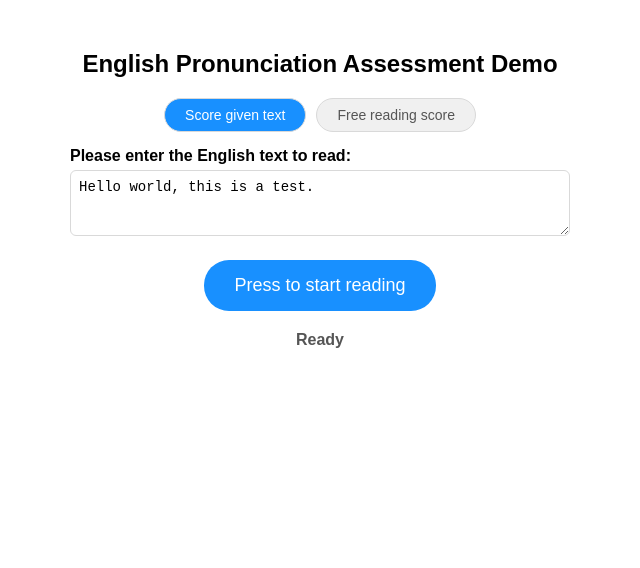
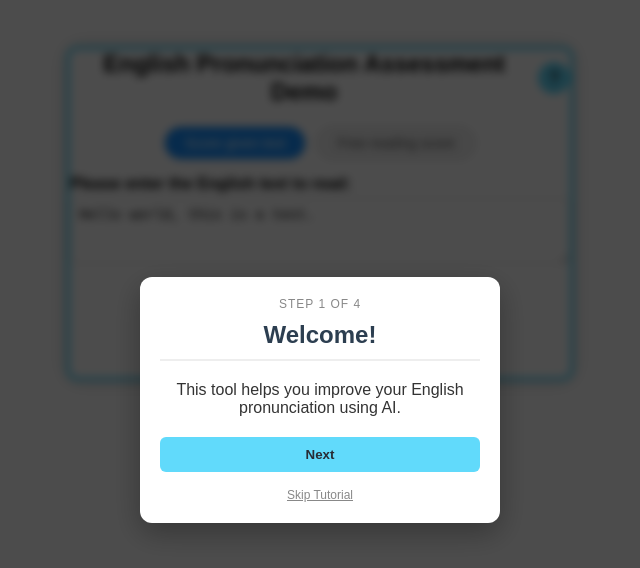
Before and after one commit to DongSunchao/hajimi_project_English_assessment, a React (Vite) app in the folder frontend/: page /app in a window 1280 px wide. Shown: the top 568 px of the page, without its empty margins (320-960 px from the left). Built offline with nearby package versions, Linux system fonts and the light colour scheme.

Commit message:
Add tutorial dialog

```diff
--- a/frontend/src/App.css
+++ b/frontend/src/App.css
@@ -460,3 +460,202 @@
   color: #9333ea;
   font-size: 12px;
 }
+
+/* Existing styles */
+
+.app-header {
+  display: flex;
+  justify-content: space-between;
+  align-items: center;
+  margin-bottom: 20px;
+  width: 100%;
+}
+
+.app-header h2 {
+  margin: 0;
+}
+
+.help-button {
+  background-color: #61dafb;
+  border: none;
+  border-radius: 50%;
+  width: 32px;
+  height: 32px;
+  font-size: 18px;
+  font-weight: bold;
+  cursor: pointer;
+  display: flex;
+  align-items: center;
+  justify-content: center;
+  color: #282c34;
+  transition: transform 0.2s, background-color 0.2s;
+}
+
+.help-button:hover {
+  transform: scale(1.1);
+  background-color: #4fa8d1;
+}
+
+/* Tutorial Dialog Styles */
+.tutorial-overlay {
+  position: fixed;
+  top: 0;
+  left: 0;
+  right: 0;
+  bottom: 0;
+  background-color: rgba(0, 0, 0, 0.7);
+  display: flex;
+  justify-content: center;
+  align-items: center;
+  z-index: 1000;
+  backdrop-filter: blur(4px);
+}
+
+.tutorial-content {
+  background: white;
+  padding: 30px;
+  border-radius: 12px;
+  max-width: 500px;
+  width: 90%;
+  box-shadow: 0 10px 30px rgba(0,0,0,0.3);
+  color: #333;
+  animation: fadeIn 0.3s ease-out;
+}
+
+@keyframes fadeIn {
+  from { opacity: 0; transform: translateY(-20px); }
+  to { opacity: 1; transform: translateY(0); }
+}
+
+.tutorial-content h3 {
+  margin-top: 0;
+  color: #2c3e50;
+  font-size: 24px;
+  border-bottom: 2px solid #eee;
+  padding-bottom: 10px;
+  margin-bottom: 20px;
+}
+
+.tutorial-steps {
+  text-align: left;
+  margin-bottom: 25px;
+}
+
+.tutorial-step {
+  display: flex;
+  align-items: flex-start;
+  margin-bottom: 15px;
+}
+
+.step-number {
+  background: #61dafb;
+  color: #282c34;
+  width: 24px;
+  height: 24px;
+  border-radius: 50%;
+  display: flex;
+  align-items: center;
+  justify-content: center;
+  margin-right: 15px;
+  flex-shrink: 0;
+  font-weight: bold;
+  font-size: 14px;
+  margin-top: 3px;
+}
+
+.tutorial-step p {
+  margin: 0;
+  line-height: 1.5;
+}
+
+.tutorial-close-btn {
+  background: #282c34;
+  color: white;
+  border: none;
+  padding: 10px 25px;
+  border-radius: 6px;
+  font-size: 16px;
+  cursor: pointer;
+  transition: background 0.2s;
+  width: 100%;
+}
+
+.tutorial-content.step-by-step {
+  position: absolute;
+  width: 320px;
+  padding: 20px;
+}
+
+.tutorial-progress {
+  font-size: 12px;
+  color: #888;
+  margin-bottom: 10px;
+  text-transform: uppercase;
+  letter-spacing: 1px;
+}
+
+.tutorial-actions {
+  display: flex;
+  gap: 10px;
+  margin-top: 20px;
+}
+
+.tutorial-btn {
+  flex: 1;
+  padding: 10px;
+  border-radius: 6px;
+  border: none;
+  cursor: pointer;
+  font-weight: bold;
+  transition: opacity 0.2s;
+}
+
+.tutorial-btn:hover {
+  opacity: 0.9;
+}
+
+.tutorial-btn.primary {
+  background-color: #61dafb;
+  color: #282c34;
+}
+
+.tutorial-btn.secondary {
+  background-color: #eee;
+  color: #333;
+}
+
+.tutorial-skip {
+  background: none;
+  border: none;
+  color: #888;
+  text-decoration: underline;
+  font-size: 12px;
+  margin-top: 15px;
+  cursor: pointer;
+  width: 100%;
+}
+
+.tutorial-highlight {
+  position: relative;
+  z-index: 1001;
+  background-color: white !important;
+  box-shadow: 0 0 0 4px #61dafb, 0 0 20px rgba(0,0,0,0.3) !important;
+  border-radius: 8px;
+  transition: box-shadow 0.3s ease;
+}
+
+.tutorial-content.step-by-step::after {
+  content: '';
+  position: absolute;
+  top: -10px;
+  left: 50%;
+  transform: translateX(-50%);
+  border-left: 10px solid transparent;
+  border-right: 10px solid transparent;
+  border-bottom: 10px solid white;
+}
+
+/* Center step doesn't need arrow */
+.tutorial-content.step-by-step[style*="fixed"]::after {
+  display: none;
+}
--- /dev/null
+++ b/frontend/src/components/TutorialDialog.jsx
@@ -0,0 +1,140 @@
+import React, { useState, useEffect } from 'react';
+import '../App.css';
+
+const steps = [
+  {
+    target: 'step-0',
+    title: 'Welcome!',
+    content: 'This tool helps you improve your English pronunciation using AI.',
+  },
+  {
+    target: 'step-1',
+    title: '1. Select Assessment Mode',
+    content: 'Choose "Score given text" to read a specific prompt, or "Free reading score" to speak spontaneously about a topic.',
+  },
+  {
+    target: 'step-2',
+    title: '2. Start Recording',
+    content: 'Click this button and start speaking. We use Wasm-powered audio processing to ensure high quality.',
+  },
+  {
+    target: 'step-3',
+    title: '3. Review Results',
+    content: 'After recording, you will see detailed pronunciation scores. You can also generate a deep AI analysis report!',
+  },
+];
+
+const TutorialDialog = ({ isOpen, onClose }) => {
+  const [currentStep, setCurrentStep] = useState(0);
+  const [style, setStyle] = useState({});
+
+  useEffect(() => {
+    if (isOpen) {
+      setCurrentStep(0);
+    }
+  }, [isOpen]);
+
+  useEffect(() => {
+    if (!isOpen) return;
+
+    const updatePosition = () => {
+      const step = steps[currentStep];
+      const element = document.getElementById(step.target);
+
+      if (element) {
+        const rect = element.getBoundingClientRect();
+
+        // Ensure the element is visible
+        element.scrollIntoView({ behavior: 'smooth', block: 'center' });
+
+        if (currentStep === 0) {
+           setStyle({
+             position: 'fixed',
+             top: '50%',
+             left: '50%',
+             transform: 'translate(-50%, -50%)',
+             zIndex: 1001
+           });
+        } else {
+           // Position below or above the element
+           const top = rect.bottom + window.scrollY + 20;
+           const left = rect.left + window.scrollX + (rect.width / 2);
+
+           setStyle({
+             position: 'absolute',
+             top: `${top}px`,
+             left: `${left}px`,
+             transform: 'translateX(-50%)',
+             zIndex: 1001
+           });
+        }
+
+        element.classList.add('tutorial-highlight');
+        return () => {
+          element.classList.remove('tutorial-highlight');
+        };
+      }
+    };
+
+    const timer = setTimeout(updatePosition, 150);
+    window.addEventListener('resize', updatePosition);
+
+    return () => {
+      clearTimeout(timer);
+      window.removeEventListener('resize', updatePosition);
+      steps.forEach(s => {
+        const el = document.getElementById(s.target);
+        if (el) el.classList.remove('tutorial-highlight');
+      });
+    };
+  }, [currentStep, isOpen]);
+
+  if (!isOpen) return null;
+
+  const handleNext = () => {
+    if (currentStep < steps.length - 1) {
+      setCurrentStep(currentStep + 1);
+    } else {
+      onClose();
+    }
+  };
+
+  const handleBack = () => {
+    if (currentStep > 0) {
+      setCurrentStep(currentStep - 1);
+    }
+  };
+
+  const step = steps[currentStep];
+
+  return (
+    <div className="tutorial-overlay" onClick={onClose}>
+      <div
+        className="tutorial-content step-by-step"
+        style={style}
+        onClick={(e) => e.stopPropagation()}
+      >
+        <div className="tutorial-progress">
+          Step {currentStep + 1} of {steps.length}
+        </div>
+        <h3>{step.title}</h3>
+        <p>{step.content}</p>
+
+        <div className="tutorial-actions">
+          {currentStep > 0 && (
+            <button className="tutorial-btn secondary" onClick={handleBack}>
+              Back
+            </button>
+          )}
+          <button className="tutorial-btn primary" onClick={handleNext}>
+            {currentStep === steps.length - 1 ? 'Finish' : 'Next'}
+          </button>
+        </div>
+
+        <button className="tutorial-skip" onClick={onClose}>Skip Tutorial</button>
+      </div>
+    </div>
+  );
+};
+
+export default TutorialDialog;
--- a/frontend/src/pages/AssessmentPage.jsx
+++ b/frontend/src/pages/AssessmentPage.jsx
@@ -9,6 +9,7 @@ import AiAdviceCard from '../components/AiAdviceCard';
 import RecordingPanel from '../components/RecordingPanel';
 import ScoreResultCard from '../components/ScoreResultCard';
 import AssessmentForm from '../components/AssessmentForm';
+import TutorialDialog from '../components/TutorialDialog';
 
 const AssessmentPage = () => {
   const [isRecording, setIsRecording] = useState(false);
@@ -28,6 +29,15 @@ const AssessmentPage = () => {
   const [currentS3FileName, setCurrentS3FileName] = useState(null);
   const [clonedAudio, setClonedAudio] = useState(null);
   const [, setIsVoiceLoading] = useState(false);
+  const [isTutorialOpen, setIsTutorialOpen] = useState(false);
+
+  useEffect(() => {
+    const hasSeenTutorial = localStorage.getItem('has_seen_tutorial');
+    if (!hasSeenTutorial) {
+      setIsTutorialOpen(true);
+      localStorage.setItem('has_seen_tutorial', 'true');
+    }
+  }, []);
 
   const recorderRef = useRef(null);
   const timerRef = useRef(null);
@@ -351,10 +361,20 @@ const AssessmentPage = () => {
   };
 
   return (
-    <div className="app-shell">
+    <div className="app-shell" id="step-0">
+      <header className="app-header">
         <h2>English Pronunciation Assessment Demo</h2>
+        <button
+          className="help-button"
+          onClick={() => setIsTutorialOpen(true)}
+          title="Replay Tutorial"
+        >
+          ?
+        </button>
+      </header>
 
       {/* Mode selection and Assessment form */}
+      <div id="step-1">
         <AssessmentForm
           assessmentMode={assessmentMode}
           setAssessmentMode={setAssessmentMode}
@@ -363,8 +383,9 @@ const AssessmentPage = () => {
           inputText={inputText}
           setInputText={setInputText}
         />
+      </div>
 
-      <div className="record-action">
+      <div className="record-action" id="step-2">
         <button
           onClick={isRecording ? stopRecording : startRecording}
           className={`record-button ${isRecording ? 'is-recording' : ''}`}
@@ -386,6 +407,7 @@ const AssessmentPage = () => {
       )}
 
       {scoreResult && (
+        <div id="step-3">
           <ScoreResultCard
             wasmStats={wasmStats}
             quickTip={quickTip}
@@ -394,10 +416,16 @@ const AssessmentPage = () => {
             aiLoading={aiLoading}
             onCallAiTutor={callAiTutor}
           />
+        </div>
       )}
 
       {aiAdvice && <AiAdviceCard aiAdvice={aiAdvice} />}
       {clonedAudio && (<audio controls src={clonedAudio} autoPlay /> )}
+
+      <TutorialDialog
+        isOpen={isTutorialOpen}
+        onClose={() => setIsTutorialOpen(false)}
+      />
     </div>
   );
 };
```
Lines whose indentation alone changed are shown as unchanged.
